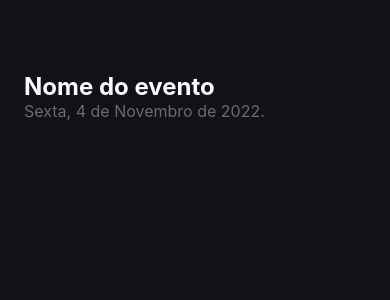
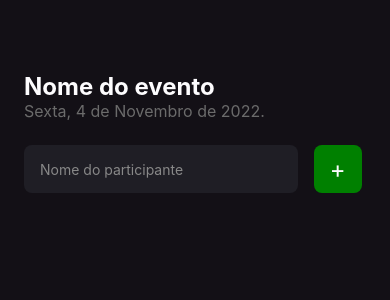
Before and after one commit to LuizaFerri/imhere, a React Native app: screen / in a window 390 px wide. Shown: the top 300 px of the page. Built offline with nearby package versions, Linux system fonts and the light colour scheme.

Commit message:
form e button

```diff
--- a/src/screens/Home/index.tsx
+++ b/src/screens/Home/index.tsx
@@ -1,17 +1,25 @@
-import { Text, View } from "react-native";
+import { Text, View, TextInput, TouchableOpacity } from "react-native";
 
 import { styles } from "./styles";
 
 export default function Home() {
+  function handlePartipantAdd() {
+    console.log("Participante adicionado");
+  }
   return (
     <View style={styles.container}>
-      <Text style={styles.eventName}>
-        Nome do evento
-      </Text>
-
-      <Text style={styles.eventDate}>
-        Sexta, 4 de Novembro de 2022.
-      </Text>
+      <Text style={styles.eventName}>Nome do evento</Text>
+      <Text style={styles.eventDate}>Sexta, 4 de Novembro de 2022.</Text>
+      <View style={styles.containerForm}>
+        <TextInput
+          style={styles.input}
+          placeholder="Nome do participante"
+          placeholderTextColor="#888"
+        />
+        <TouchableOpacity style={styles.button} onPress={handlePartipantAdd}>
+          <Text style={styles.buttonText}>+</Text>
+        </TouchableOpacity>
+      </View>
     </View>
-  )
+  );
 }
--- a/src/screens/Home/styles.ts
+++ b/src/screens/Home/styles.ts
@@ -15,5 +15,32 @@ export const styles = StyleSheet.create({
   eventDate: {
     color: '#6B6B6B',
     fontSize: 16
+  },
+  input: {
+    backgroundColor: '#1F1E25',
+    color: '#fff',
+    borderRadius: 8,
+    height: 48,
+    width: '80%',
+    marginRight: 16,
+    marginTop: 24,
+    paddingHorizontal: 16
+  },
+  button:{
+    backgroundColor: 'green',
+    borderRadius: 8,
+    height: 48,
+    width: 48,
+    marginTop: 24,
+    alignItems: 'center',
+    justifyContent: 'center'
+  },
+  buttonText:{
+    color: '#FDFCFE',
+    fontSize: 24
+  },
+  containerForm:{
+    width: '100%',
+    flexDirection: 'row',
   }
 })
```
